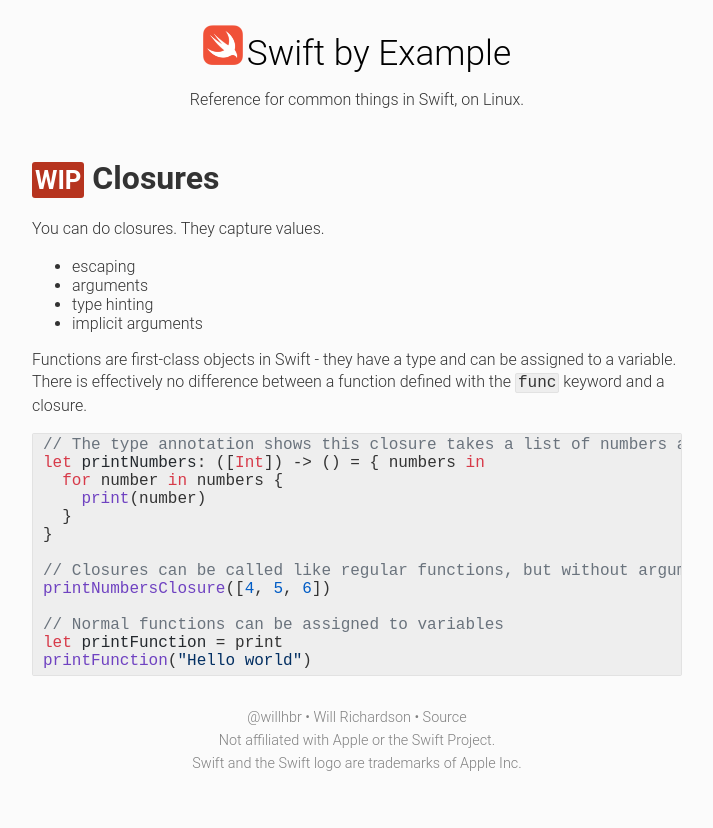
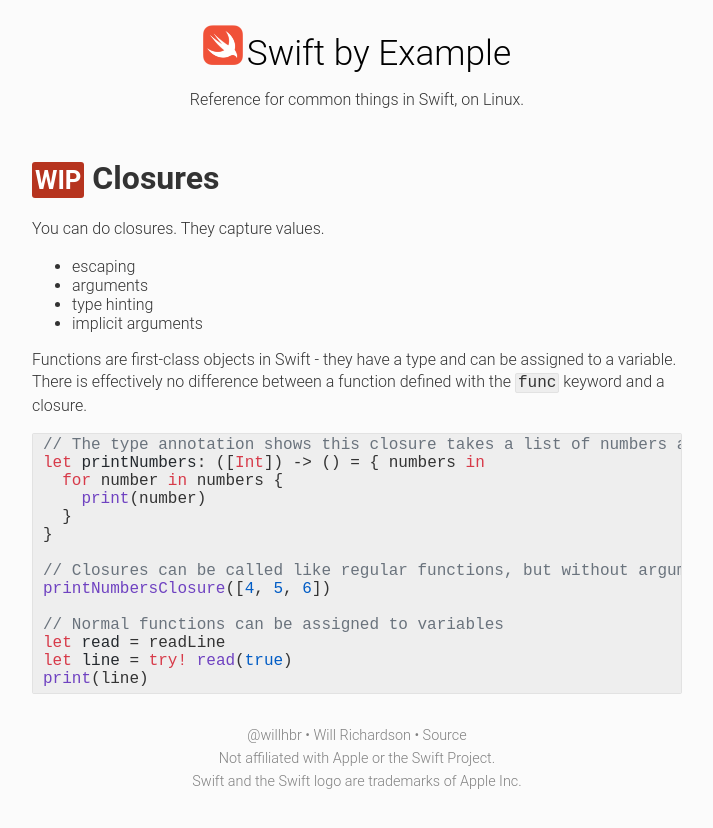
Before and after one commit to willhbr/swift-by-example, a Jekyll site: the page built from examples/closures.md, in a window 1280 px wide. Shown: the top 828 px of the page, without its empty margins (283-996 px from the left). Built offline with Jekyll 4.4.1, drawn with Linux system fonts in a browser that asks for light colours.

````diff
--- a/examples/closures.md
+++ b/examples/closures.md
@@ -26,6 +26,7 @@ let printNumbers: ([Int]) -> () = { numbers in
 printNumbersClosure([4, 5, 6])
 
 // Normal functions can be assigned to variables
-let printFunction = print
-printFunction("Hello world")
+let read = readLine
+let line = try! read(true)
+print(line)
 ```
````
Also changed, not shown: examples/files.md (+1 -1 lines).
